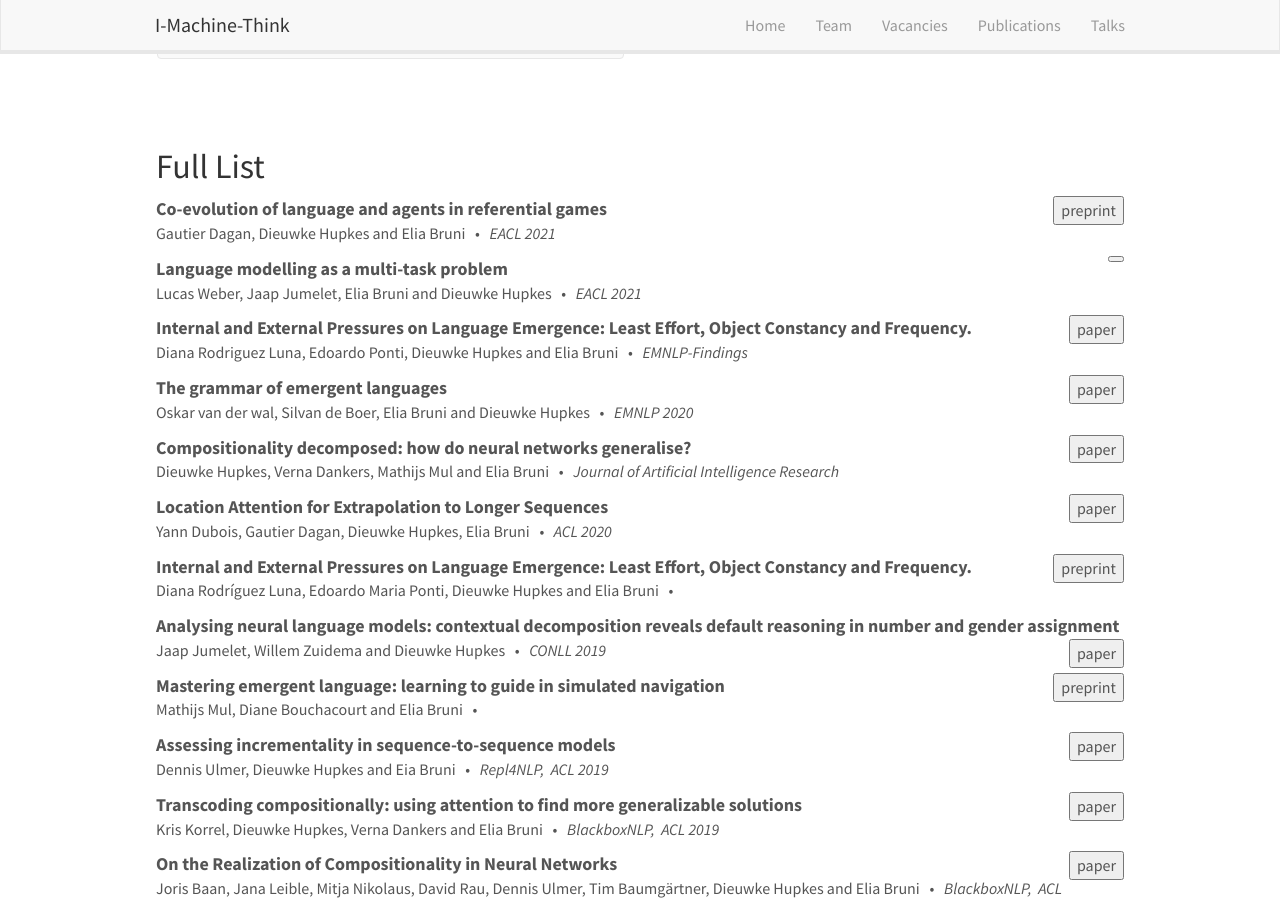
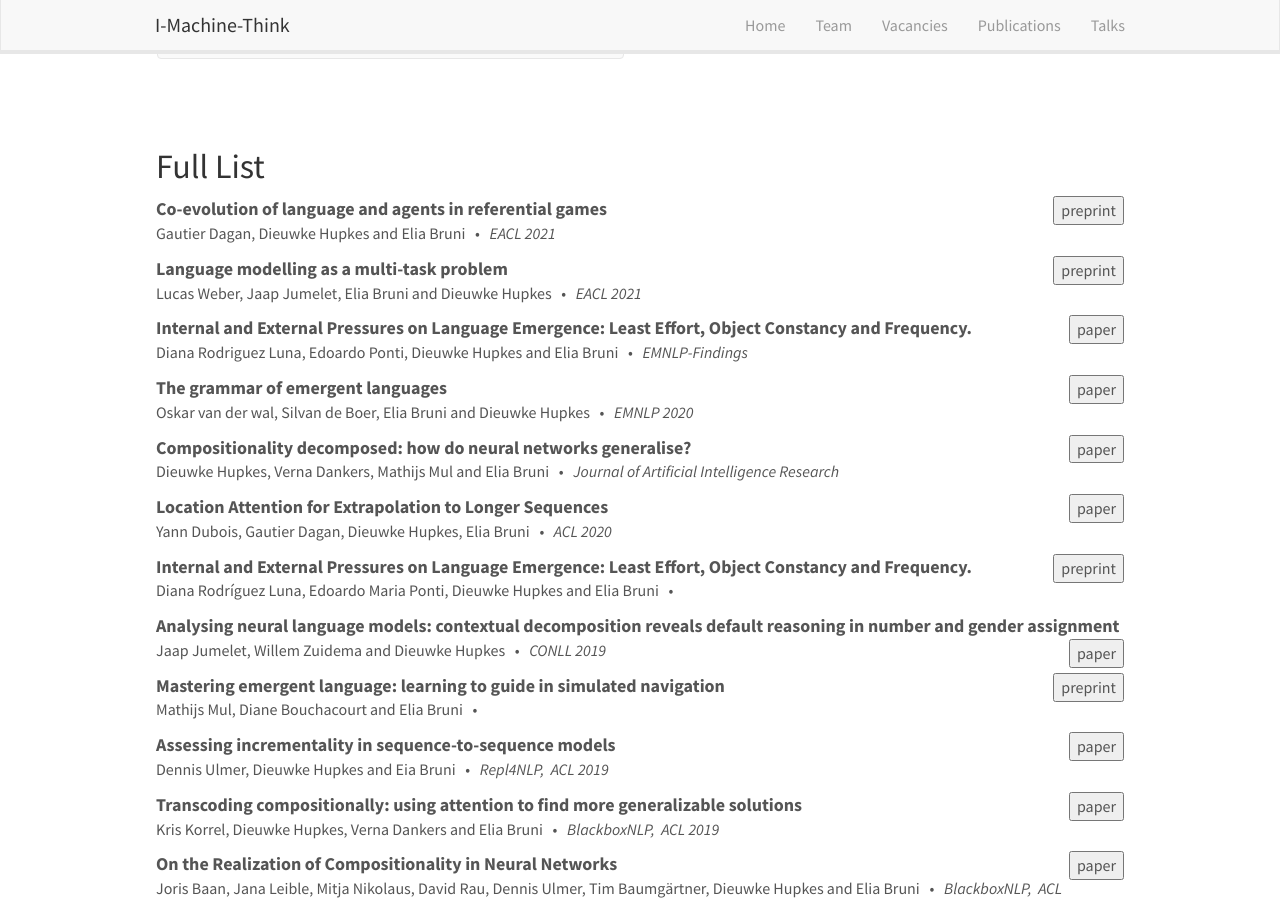
Before and after one commit to i-machine-think/i-machine-think.github.io, a Jekyll site: the page built from _pages/publications.md, in a window 1280 px wide and 900 px high, scrolled down 575 px. Built offline with Jekyll 4.4.1, drawn with Linux system fonts in a browser that asks for light colours; nearby versions of some CDN libraries.

Commit message:
Add preprint LM paper lucas

```diff
--- a/_data/publist.yml
+++ b/_data/publist.yml
@@ -11,8 +11,8 @@
   year: 2021
   venue: "EACL 2021"
   link:
-    url:
-    display:
+    url: https://arxiv.org/pdf/2101.11287.pdf
+    display: preprint
 
 - title: "Internal and External Pressures on Language Emergence: Least Effort, Object Constancy and Frequency."
   authors: "Diana Rodriguez Luna, Edoardo Ponti, Dieuwke Hupkes and Elia Bruni "
```
